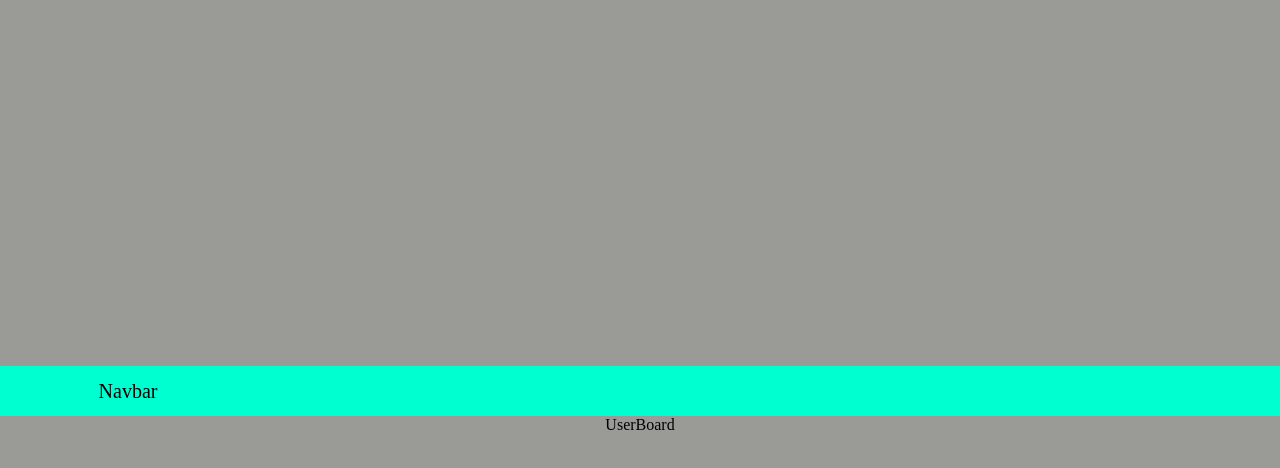
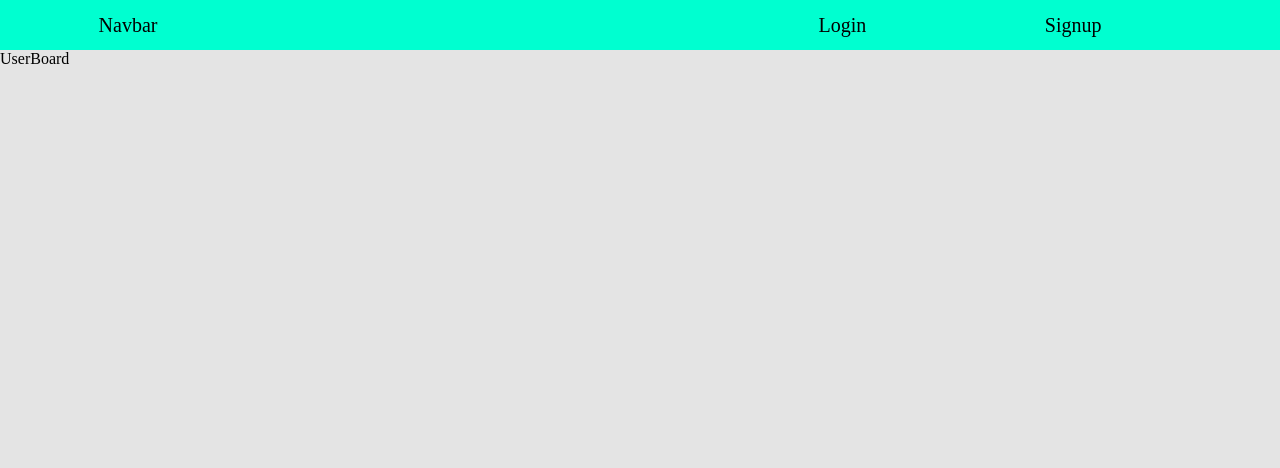
Before and after one commit to AnaMuraya/fit-fe, a React (Create React App) app: page /user in a window 1280 px wide. Shown: the top 468 px of the page. Built offline with nearby package versions, Linux system fonts and the light colour scheme; no server answers.

Commit message:
Added auth links

```diff
--- a/src/App.css
+++ b/src/App.css
@@ -2,11 +2,7 @@
   text-align: center;
 }
 
-.wrapper{
-  display: flex;
-  justify-content: center;
-  align-items: center;
-  flex-direction: column;
-  background: rgb(154, 154, 151);
+.wrapper {
+  background: rgb(228, 228, 228);
   height: 100vh;
 }
--- a/src/components/navbar/Navbar.tsx
+++ b/src/components/navbar/Navbar.tsx
@@ -17,15 +17,12 @@ const Navbar = () => {
   const [showAdmin, setShowAdmin] = useState<boolean>(false)
   const [showUser, setShowUser] = useState<boolean>(false)
   const user: Iuser = AuthService.getCurrentUser()
-  // Look into isInitialRender
   useEffect(() => {
-      // user != null && setCurrentUser(user)
-      if (user != null) {
-        setShowAdmin(user?.roles.includes('ROLE_ADMIN'))
-        setShowUser(user?.roles.includes('ROLE_USER'))
-      }
+    if (user != null) {
+      setShowAdmin(user?.roles.includes('ROLE_ADMIN'))
+      setShowUser(user?.roles.includes('ROLE_USER'))
     }
-  , [])
+  }, [])
 
   const handleLogout = () => {
     AuthService.logout()
@@ -39,7 +36,7 @@ const Navbar = () => {
         </Link>
       </div>
       <ul className={styles.options}>
-        {user && (
+        {user ? (
           <>
             {showUser && (
               <li>
@@ -73,22 +70,20 @@ const Navbar = () => {
               </Link>
             </li>
           </>
-        )
-        // : (
-        //   <>
-        //     <li>
-        //       <Link to="/signin">
-        //         <div className={cn(styles.list)}>Login</div>
-        //       </Link>
-        //     </li>
-        //     <li>
-        //       <Link to="/signup">
-        //         <div className={cn(styles.list)}>Signup</div>
-        //       </Link>
-        //     </li>
-        //   </>
-        // )
-        }
+        ) : (
+          <>
+            <li>
+              <Link to="/signin">
+                <div className={cn(styles.list)}>Login</div>
+              </Link>
+            </li>
+            <li>
+              <Link to="/signup">
+                <div className={cn(styles.list)}>Signup</div>
+              </Link>
+            </li>
+          </>
+        )}
       </ul>
     </div>
   )
--- a/src/index.scss
+++ b/src/index.scss
@@ -1,6 +1,5 @@
 body {
   height: 100vh;
-  width: 100vw;
 }
 
 * {
@@ -14,6 +13,6 @@ input {
   border: none;
   background: transparent;
 }
-a{
-  text-decoration:none;
+a {
+  text-decoration: none;
 }
--- a/src/pages/auth/Login.tsx
+++ b/src/pages/auth/Login.tsx
@@ -4,7 +4,7 @@ import * as Yup from 'yup'
 import AuthService from '../../services/auth'
 
 import styles from './style.module.scss'
-import { useNavigate } from 'react-router-dom'
+import { Link, useNavigate } from 'react-router-dom'
 import { useState } from 'react'
 
 const Login = () => {
@@ -78,6 +78,9 @@ const Login = () => {
                 </button>
               </div>
               <div>
+                <span>
+                  Don&apos;t have an account, <Link to="/signup">Signup</Link>
+                </span>
                 {loading && <span>Loading please wait</span>}
                 {message && <span>{message}</span>}
               </div>
--- a/src/pages/auth/Register.tsx
+++ b/src/pages/auth/Register.tsx
@@ -5,7 +5,7 @@ import AuthService from '../../services/auth'
 
 import styles from './style.module.scss'
 import { useState } from 'react'
-import { useNavigate } from 'react-router-dom'
+import { Link, useNavigate } from 'react-router-dom'
 
 const Register = () => {
   const [message, setMessage] = useState<string>('')
@@ -65,14 +65,14 @@ const Register = () => {
           setMessage(response.data.message)
           setSuccessful(true)
           navigate('/signin')
-          window.location.reload()
+          // window.location.reload()
         })
         .catch((err) => {
           const errorMessage =
             (err.response && err.response.data && err.response.data.message) ||
             err.message ||
             err.toString()
-          setLoading(true)
+          setLoading(false)
           setMessage(errorMessage)
           setSuccessful(false)
         })
@@ -137,10 +137,16 @@ const Register = () => {
                 <div className={styles.submitButton}>
                   <button type="submit">Register</button>
                 </div>
+                {/* should be in colomn style */}
+                <div>
+                  <span>
+                    Already have an account, <Link to="/signin">Signin</Link>
+                  </span>
+                  {loading && <span>Loading please wait</span>}
+                  {message && <span>{message}</span>}
+                </div>
               </div>
             )}
-            {loading && <span>Loading please wait</span>}
-            {message && <span>{message}</span>}
           </Form>
         </Formik>
       </div>
--- a/src/pages/profile/Profile.tsx
+++ b/src/pages/profile/Profile.tsx
@@ -1,19 +1,20 @@
 import { Navigate } from 'react-router-dom'
+
 import AuthService from '../../services/auth'
 
-// import styles from './style.module.scss'
+import styles from './style.module.scss'
 
 const Profile = () => {
   const user = AuthService.getCurrentUser()
   return (
-    <div>
+    <div className={styles.wrapper}>
       {user ? (
         <>
           <h3>Profile</h3>
           <div>{user.username}</div>
           <div>{user.email}</div>
           <div>{user.roles}</div>
-          <div>{user.accessToken}</div>
+          {/* <div>{user.accessToken}</div> */}
         </>
       ) : (
         <Navigate to="/home" />
--- /dev/null
+++ b/src/pages/profile/style.module.scss
@@ -0,0 +1,7 @@
+.wrapper {
+  position: relative;
+  min-width: max-content;
+  display: flex;
+  justify-content: center;
+  flex-direction: column;
+}
```
Also changed, not shown: src/pages/profile/style.moule.scss (deleted).
